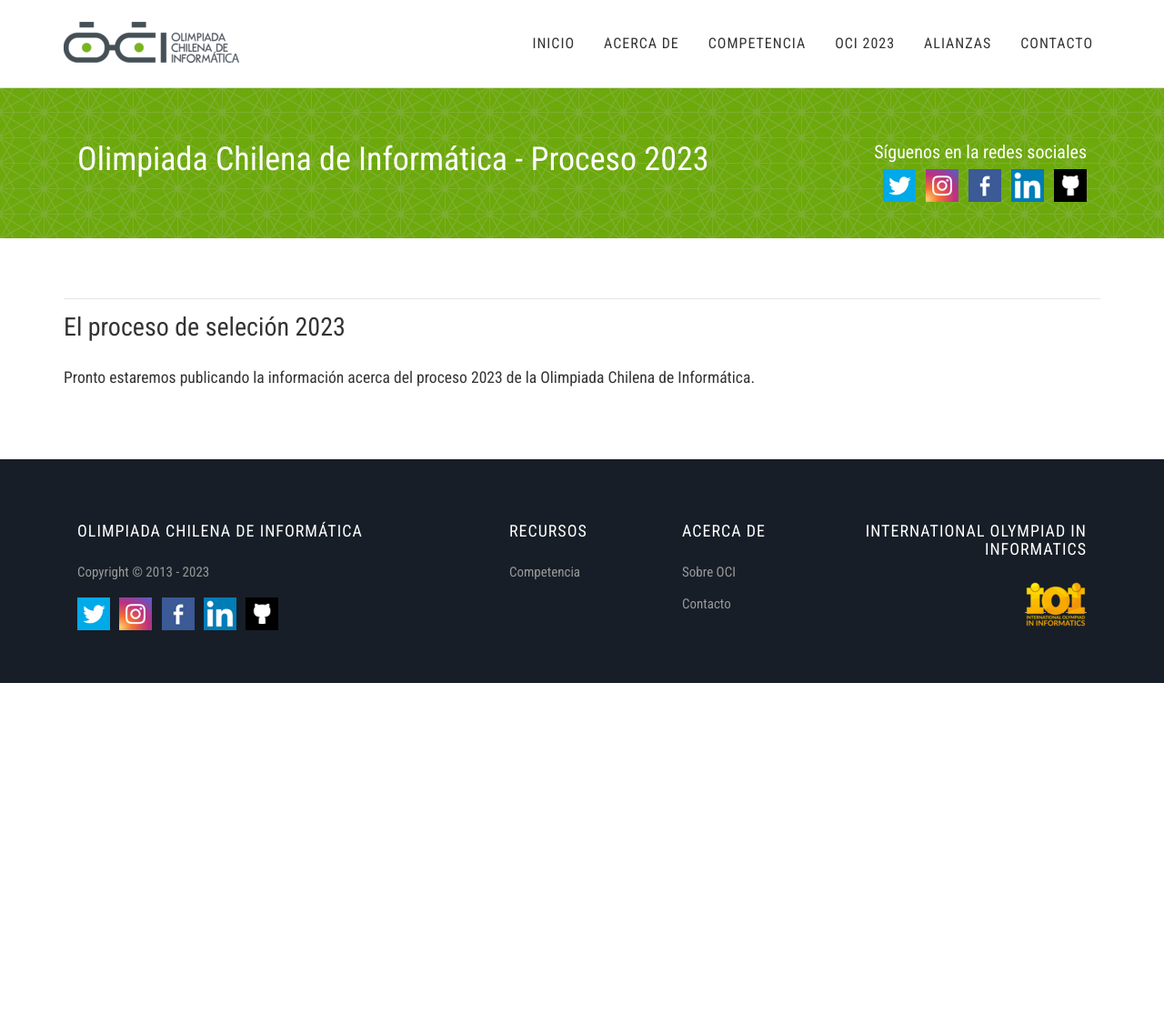
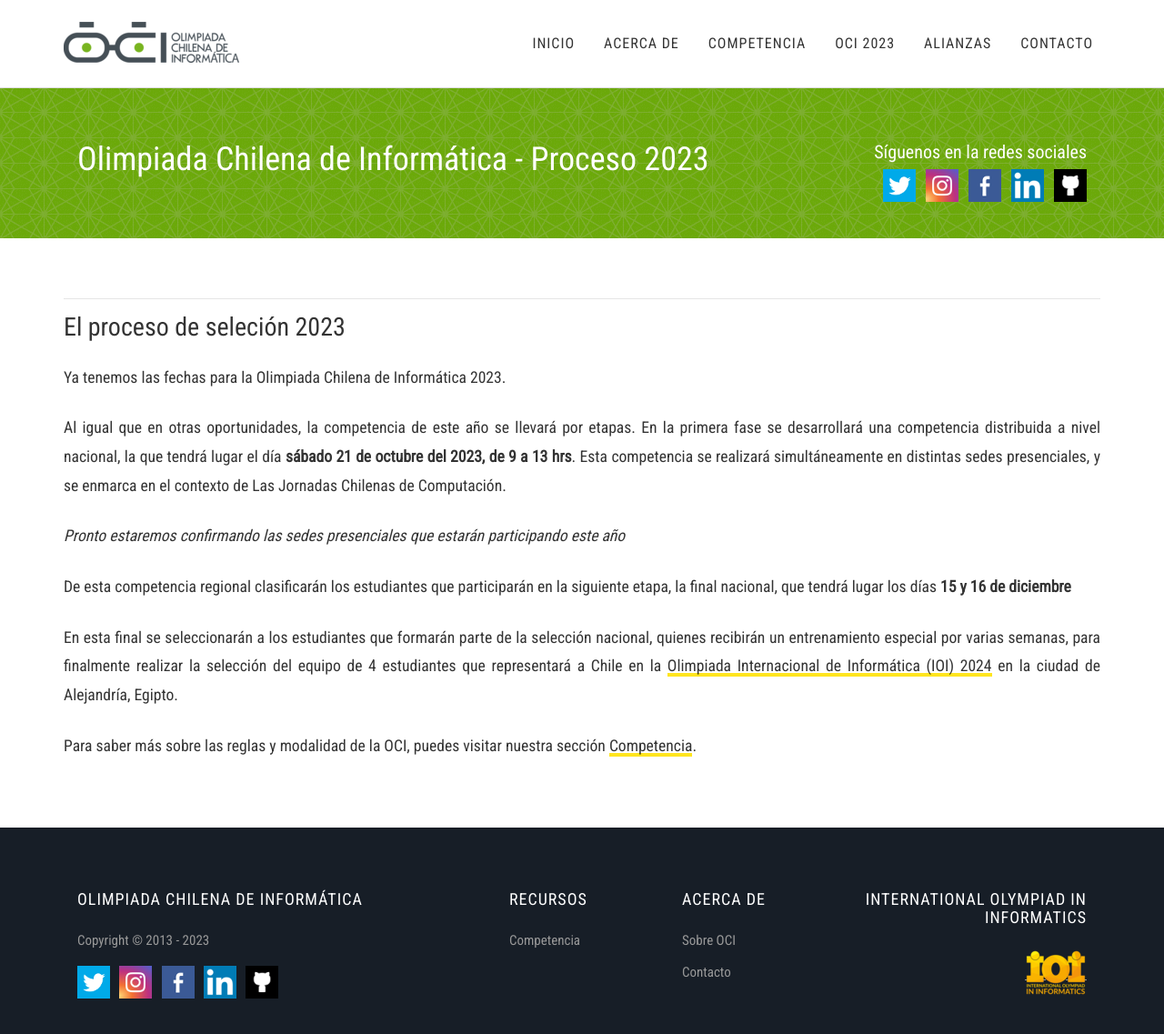
Before and after one commit to OCIoficial/ocioficial.github.io, a Jekyll site: the page built from oci-2023.md, in a window 1280 px wide and 1156 px high. Shown: the top 1137 px of the window at 91% size. Built offline with Jekyll 4.4.1, drawn with Linux system fonts in a browser that asks for light colours; comment, search, counter and statistics services are not loaded.

Commit message:
feat: cambios fechas 2023

```diff
--- a/oci-2023.md
+++ b/oci-2023.md
@@ -5,4 +5,14 @@ title: Olimpiada Chilena de Informática - Proceso 2023
 
 ### El proceso de seleción 2023
 
-Pronto estaremos publicando la información acerca del proceso 2023 de la Olimpiada Chilena de Informática.
+Ya tenemos las fechas para la Olimpiada Chilena de Informática 2023.
+
+Al igual que en otras oportunidades, la competencia de este año se llevará por etapas. En la primera fase se desarrollará una competencia distribuida a nivel nacional, la que tendrá lugar el día **sábado 21 de octubre del 2023, de 9 a 13 hrs**. Esta competencia se realizará simultáneamente en distintas sedes presenciales, y se enmarca en el contexto de Las Jornadas Chilenas de Computación.
+
+*Pronto estaremos confirmando las sedes presenciales que estarán participando este año*
+
+De esta competencia regional clasificarán los estudiantes que participarán en la siguiente etapa, la final nacional, que tendrá lugar los días **15 y 16 de diciembre**
+
+En esta final se seleccionarán a los estudiantes que formarán parte de la selección nacional, quienes recibirán un entrenamiento especial por varias semanas, para finalmente realizar la selección del equipo de 4 estudiantes que representará a Chile en la [Olimpiada Internacional de Informática (IOI) 2024](http://ioi2024.eg/) en la ciudad de Alejandría, Egipto.
+
+Para saber más sobre las reglas y modalidad de la OCI, puedes visitar nuestra sección [Competencia](/competencia).
```
